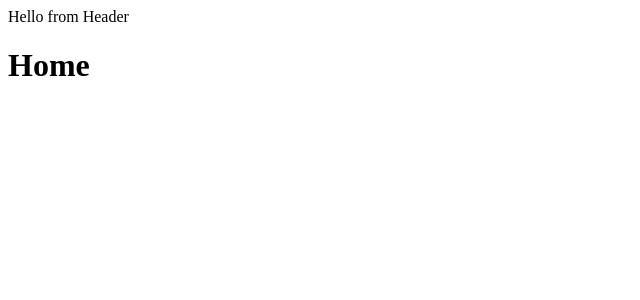
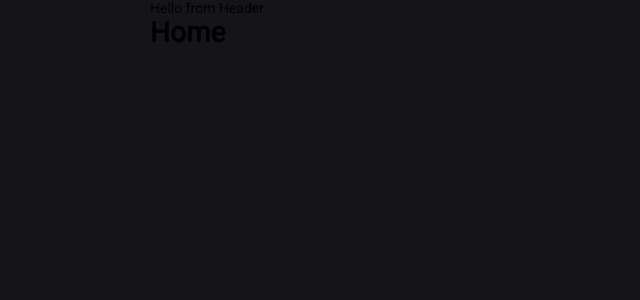
Before and after one commit to rodgomesc/bootcamp, a React (Create React App) app in the folder modulo07/: page / in a window 1280 px wide. Shown: the top 300 px of the page, without its empty margins (0-640 px from the left). Built offline with nearby package versions, Linux system fonts and the light colour scheme; the HTML template or start-up script is replaced by a standard one.

Commit message:
arquitetura-flux/estilos-globais

```diff
--- a/modulo07/package.json
+++ b/modulo07/package.json
@@ -6,7 +6,8 @@
     "react": "^16.8.6",
     "react-dom": "^16.8.6",
     "react-router-dom": "^5.0.1",
-    "react-scripts": "3.0.1"
+    "react-scripts": "3.0.1",
+    "styled-components": "^4.3.2"
   },
   "scripts": {
     "start": "react-scripts start",
--- a/modulo07/src/App.js
+++ b/modulo07/src/App.js
@@ -1,12 +1,14 @@
 import React from 'react';
 import { BrowserRouter } from 'react-router-dom';
 import Routes from './routes';
+import GlobalStyle from './styles/global';
 
 function App() {
   return (
     <BrowserRouter>
       <div>Hello from Header</div>
       <Routes />
+      <GlobalStyle />
     </BrowserRouter>
   );
 }
--- /dev/null
+++ b/modulo07/src/styles/global.js
@@ -0,0 +1,34 @@
+import { createGlobalStyle } from 'styled-components';
+import background from '../asssets/images/background.svg';
+
+export default createGlobalStyle`
+ @import url('https://fonts.googleapis.com/css?family=Roboto&display=swap');
+
+  * {
+     margin: 0;
+     padding: 0;
+     outline: 0;
+     box-sizing: border-box;
+
+ }
+ body {
+     background: #191920 url(${background}) no-repeat center top;
+     text-rendering: optimizeLegibility;
+     -webkit-font-smoothing: antialiased;
+     font-family: sans-serif;
+ }
+ body, input button{
+   font: 14px Roboto, sans-serif;
+ }
+  #root {
+     height:100%;
+     max-width: 1020px;
+     margin: 0 auto;
+     padding: 0 20px 50px;
+ }
+ button{
+   cursor: pointer;
+ }
+
+
+`;
```
Also changed, not shown: modulo07/src/asssets/images/background.svg (added), 1 other file (tests, documents, lock files or other folders).
